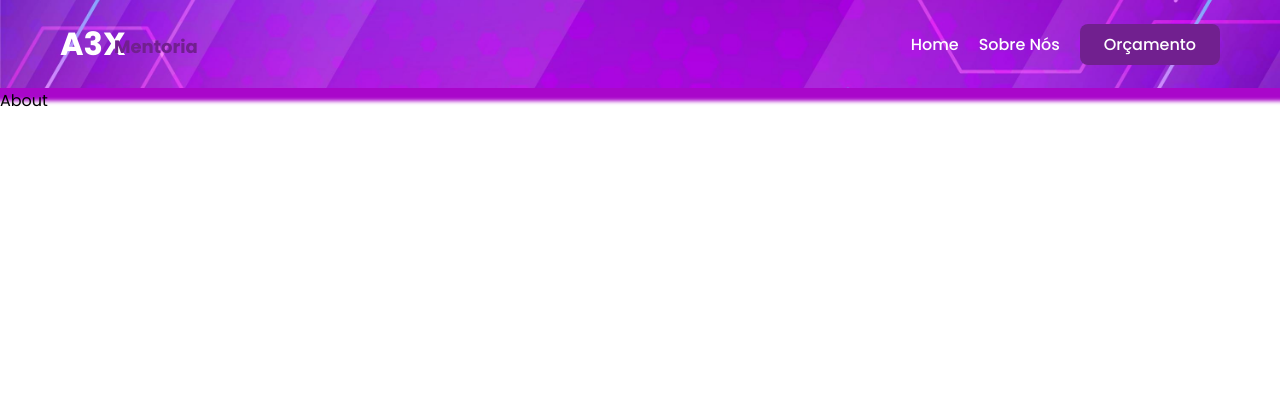
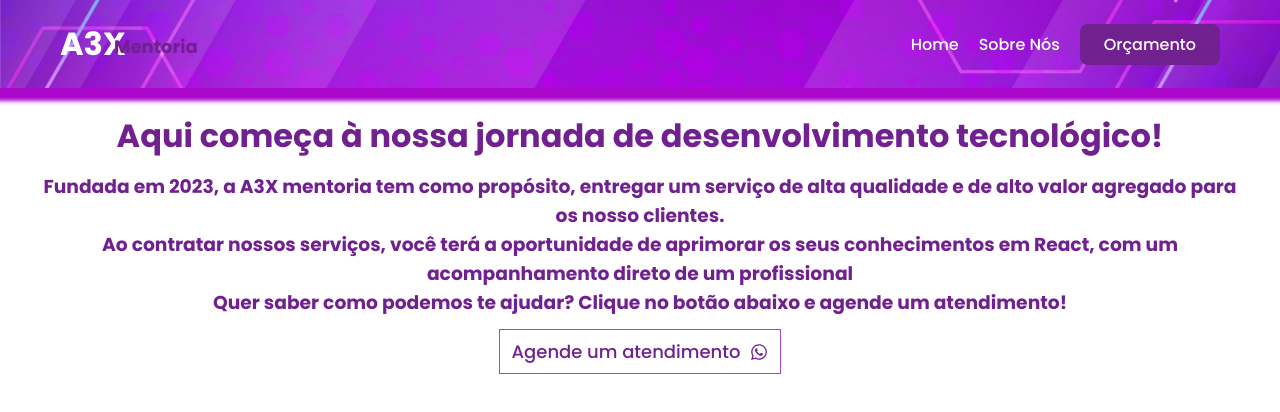
Before and after one commit to Adrianodbs/A3x-mentoria, a React (Vite) app: page /about in a window 1280 px wide. Shown: the top 412 px of the page. Built offline with nearby package versions, Linux system fonts and the light colour scheme.

Commit message:
Feat: init about

```diff
--- /dev/null
+++ b/src/components/Button/index.tsx
@@ -0,0 +1,33 @@
+import styled from "styled-components"
+
+interface ButtonProps{
+  children: React.ReactNode
+}
+
+export default function Button({children}:ButtonProps) {
+  return (
+    <Container>
+      {children}
+    </Container>
+  )
+}
+
+const Container = styled.button`
+  display: flex;
+  justify-content: center;
+  align-items: center;
+  padding: 8px 12px;
+  border: 1px solid var(--purple-100);
+  color: var(--purple-200);
+  background-color: #fff;
+  font-size: 18px;
+  font-weight: 500;
+  gap: 10px;
+  cursor: pointer;
+  transition: all 0.2s ease-in;
+
+  &:hover {
+    background-color: var(--purple-200);
+    color: #fff;
+  }
+`
--- a/src/pages/About/index.tsx
+++ b/src/pages/About/index.tsx
@@ -1,3 +1,18 @@
+import Button from "../../components/Button";
+import { FaWhatsapp } from "react-icons/fa";
+import * as C from './styles'
+
 export default function About() {
-  return <div>About</div>
+  return <C.Container>
+    <div>
+      <h1>Aqui começa à nossa jornada de desenvolvimento tecnológico!</h1>
+    </div>
+    <div>
+      <h3>Fundada em 2023, a A3X mentoria tem como propósito, entregar um serviço de alta qualidade e de alto valor agregado para os nosso clientes. <br /> Ao contratar nossos serviços, você terá a oportunidade de aprimorar os seus conhecimentos em React, com um acompanhamento direto de um profissional <br /> Quer saber como podemos te ajudar? Clique no botão abaixo e agende um atendimento!</h3>
+    </div>
+    <Button>
+      <p>Agende um atendimento</p>
+      <FaWhatsapp />
+    </Button>
+  </C.Container>
 }
--- /dev/null
+++ b/src/pages/About/styles.ts
@@ -0,0 +1,12 @@
+import styled from "styled-components";
+
+export const Container = styled.div`
+  display: flex;
+  justify-content: center;
+  align-items: center;
+  flex-direction: column;
+  padding: 24px 32px;
+  text-align: center;
+  color: var(--purple-200);
+  gap: 12px;
+`
```
